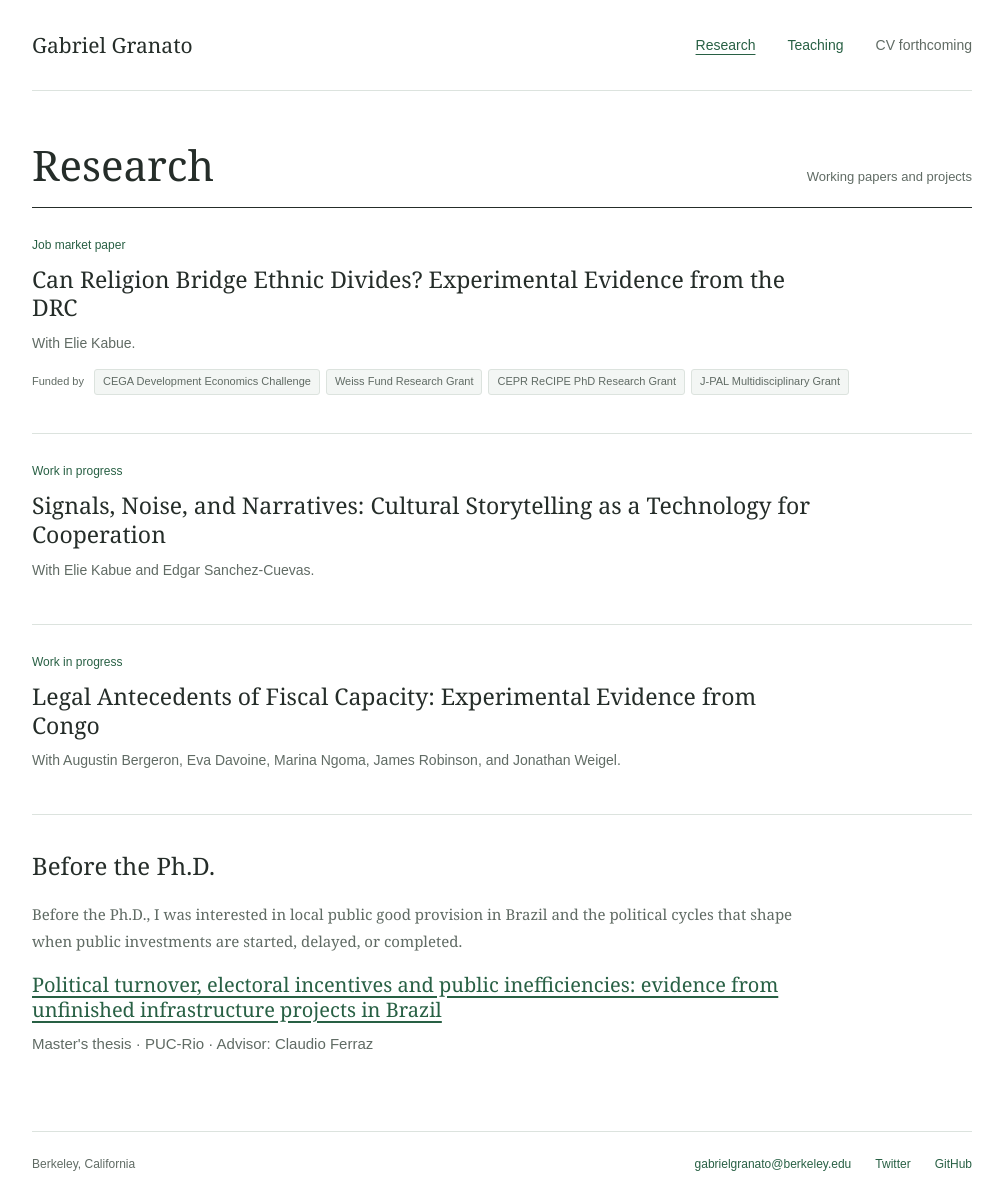
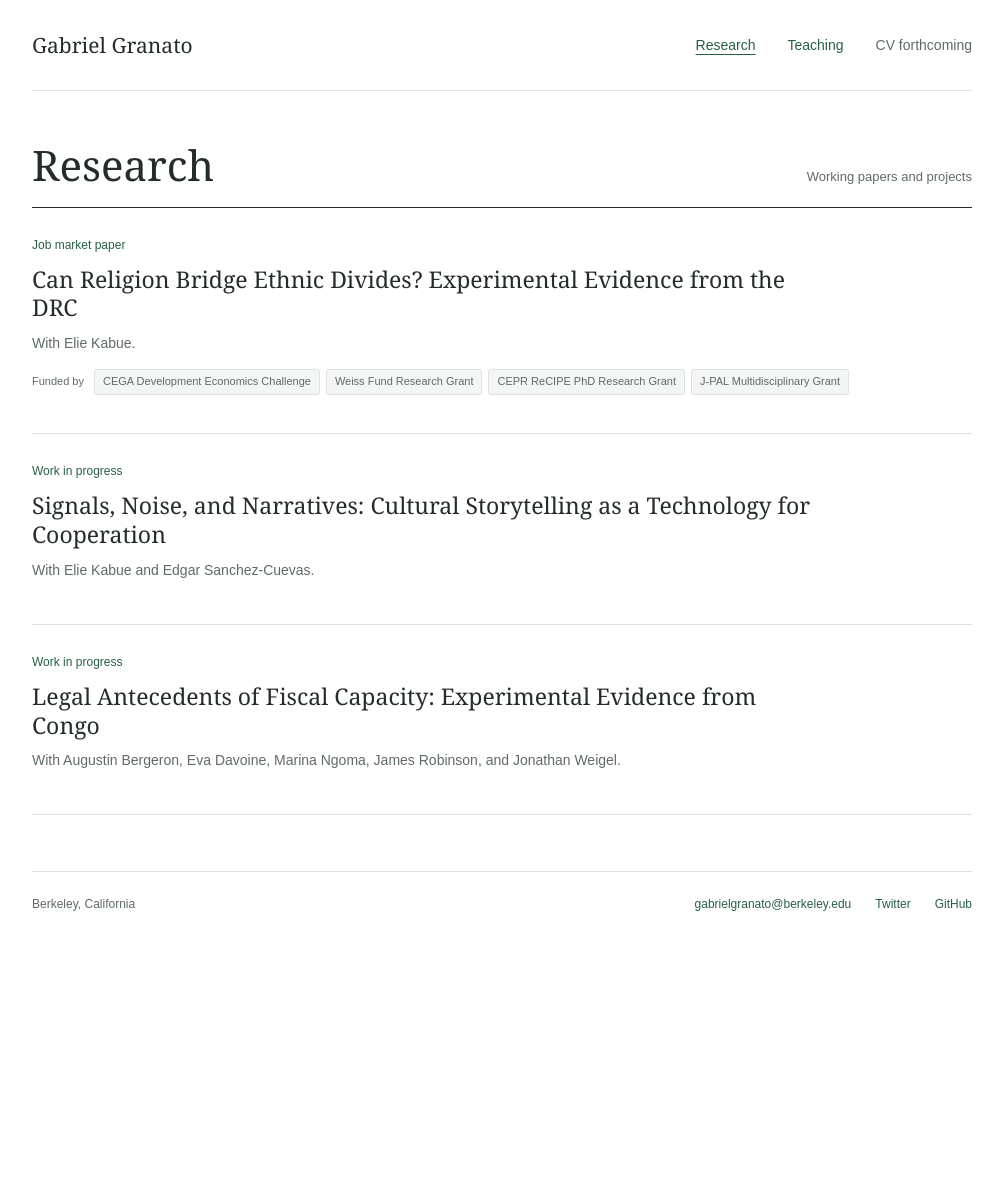
Before and after one commit to gabrielgranato/gabrielgranato.github.io, a Jekyll site: the page built from _pages/research.html, in a window 1280 px wide. Shown: the whole page, without its empty margins (138-1141 px from the left). Built offline with Jekyll 4.4.1, drawn with Linux system fonts in a browser that asks for light colours; after the commit the page ends 945 px from its top, so only the background shows below that.

Commit message:
Remove pre-PhD research section

```diff
--- a/_pages/research.html
+++ b/_pages/research.html
@@ -7,9 +7,3 @@ author_profile: true
 
 <div class="section-heading"><h1>Research</h1><p>Working papers and projects</p></div>
 {% include classic-research.html %}
-<section class="earlier-work">
-  <h2>Before the Ph.D.</h2>
-  <p>Before the Ph.D., I was interested in local public good provision in Brazil and the political cycles that shape when public investments are started, delayed, or completed.</p>
-  <h3><a href="https://www.dropbox.com/s/l6kjqapv5a5thx5/tese_gabriel_granato.pdf?dl=0">Political turnover, electoral incentives and public inefficiencies: evidence from unfinished infrastructure projects in Brazil</a></h3>
-  <p class="coauthors">Master's thesis &middot; PUC-Rio &middot; Advisor: Claudio Ferraz</p>
-</section>
```
